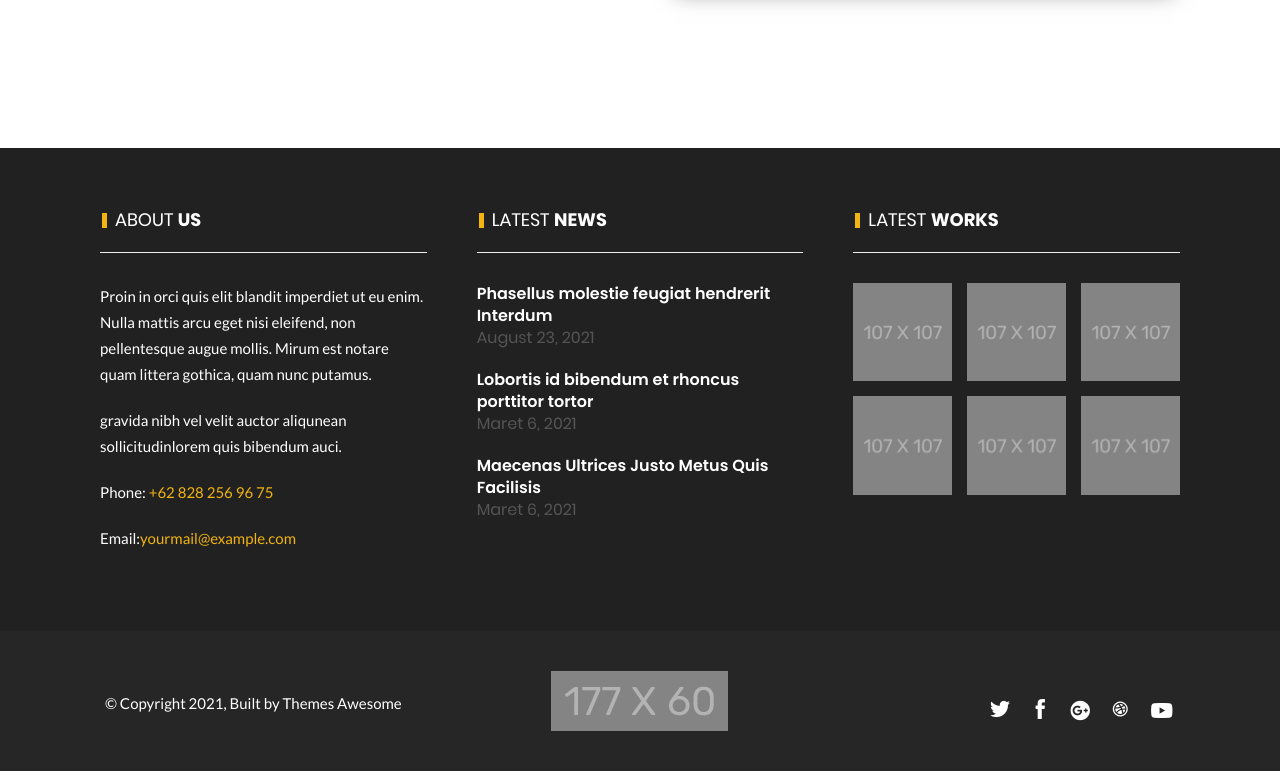
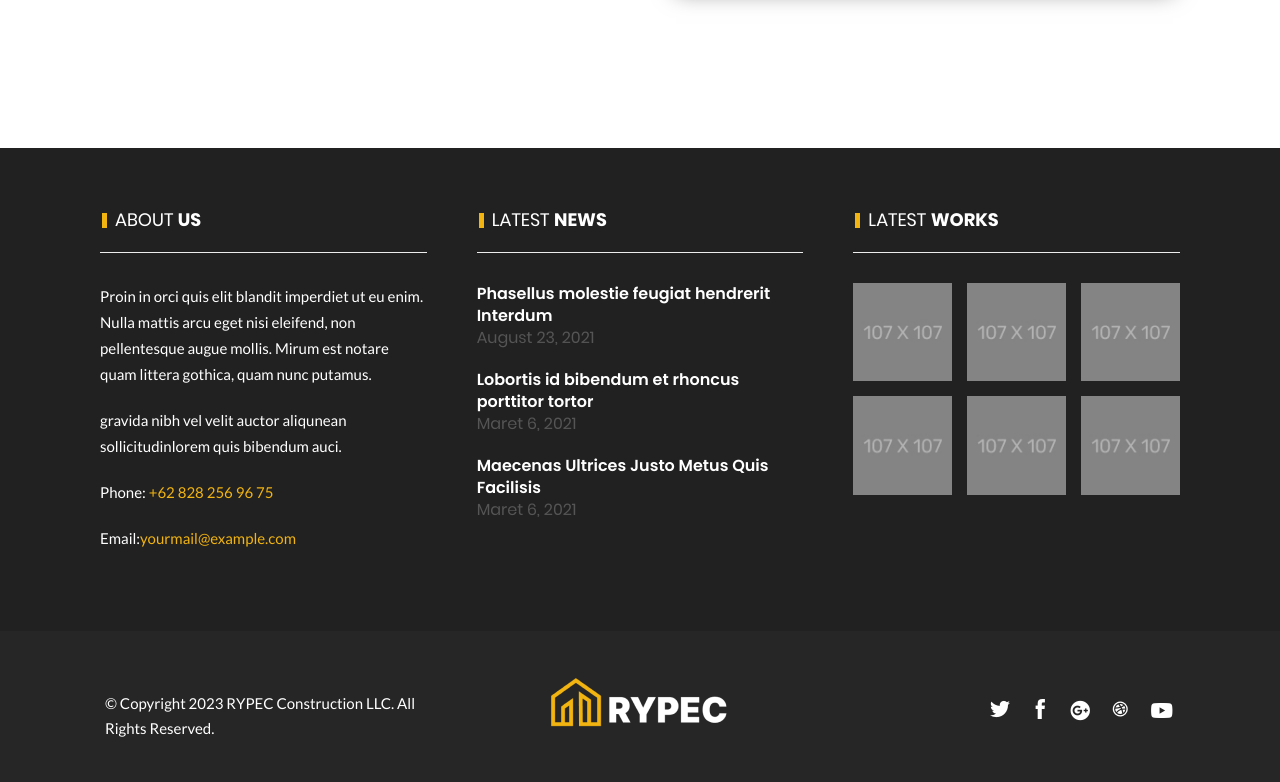
Before and after one commit to AlexMotaco/RYPEC, a plain HTML site: page gedung-template/contact.html in a window 1280 px wide. Shown: the part 1291-2073 px from the top of the page. Drawn offline with Linux system fonts and the light colour scheme.

Commit message:
Update contact.html

```diff
--- a/gedung-template/contact.html
+++ b/gedung-template/contact.html
@@ -324,12 +324,12 @@
                             <div class="row">
                                 <div class="foot-col column column-3 text-left clearfix">
                                     <div id="copyright" class="copyright-text">
-                                        © Copyright 2021, Built by Themes Awesome
+                                        © Copyright 2023 RYPEC Construction LLC.  All Rights Reserved.
                                     </div>
                                 </div>
                                 <div class="foot-col column column-3 text-center clearfix">
                                     <div class="logo-footer">
-                                        <a href="index.html"><img src="img/gedung-logos-white.jpg" alt="Logo-Footer" /></a>
+                                        <a href="index.html"><img src="img/image 55.png" alt="Logo-Footer" /></a>
                                     </div>
                                 </div>
                                 <div class="foot-col column column-3 text-right clearfix">
```
